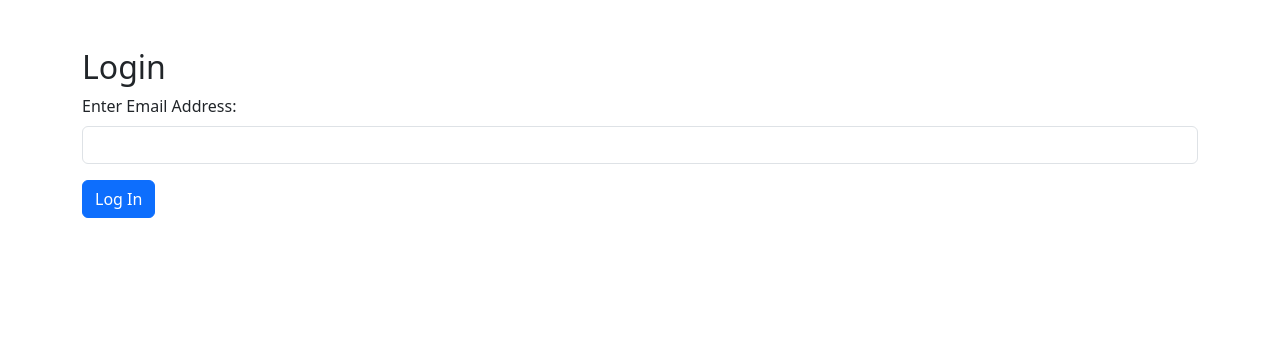
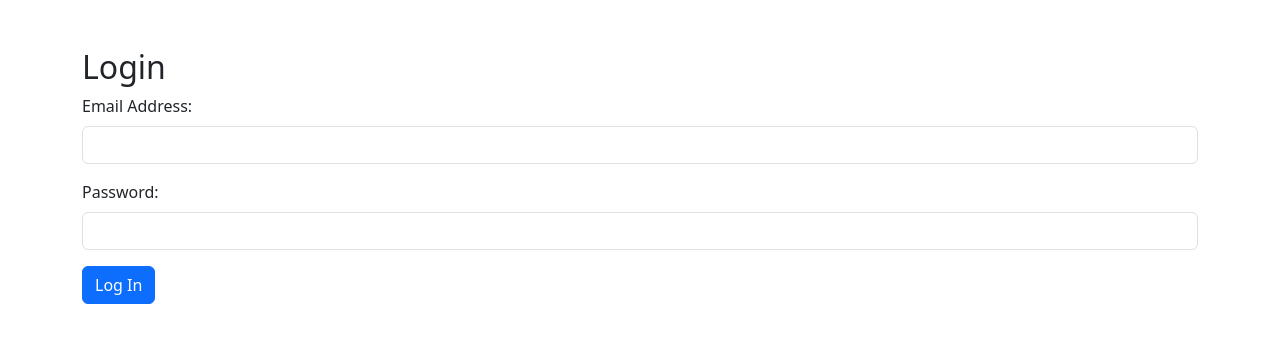
Before and after one commit to TraseRRR98/BMCC_Companion_app, a PHP site: page /lib/login.php in a window 1280 px wide. Shown: the top 343 px of the page. Run offline with PHP 8.4, Linux system fonts and the light colour scheme.

Commit message:
Enhance login functionality with password verification, update logout redirection, and adjust profile page links

```diff
--- a/lib/login.php
+++ b/lib/login.php
@@ -10,25 +10,31 @@ if (isset($_SESSION['logout_message'])) {
 }
 
 // Handle form submission
-if ($_SERVER['REQUEST_METHOD'] == 'POST' && isset($_POST['email'])) {
+if ($_SERVER['REQUEST_METHOD'] == 'POST' && isset($_POST['email']) && isset($_POST['password'])) {
     $email = $_POST['email'];
+    $password = $_POST['password'];
 
-    // Check if the email exists in the database
-    $sql = "SELECT user_id FROM users WHERE email = ?";
+    // Check if the email exists in the database and retrieve the plaintext password
+    $sql = "SELECT user_id, password FROM users WHERE email = ?";
     $stmt = $connection->prepare($sql);
     $stmt->bind_param("s", $email);
     $stmt->execute();
     $result = $stmt->get_result();
 
     if ($result->num_rows == 1) {
-        // Set the user ID in session
         $user = $result->fetch_assoc();
-        $_SESSION['user_id'] = $user['user_id'];
 
-        // Redirect to the original page or profile page if none is provided
-        $redirect_url = isset($_GET['redirect']) ? $_GET['redirect'] : 'profile.php';
-        header("Location: " . $redirect_url);
-        exit;
+        // Plaintext password check
+        if ($password === $user['password']) {
+            // Password is correct, set the user ID in session
+            $_SESSION['user_id'] = $user['user_id'];
+
+            // Redirect to control panel
+            header("Location: ../control_panel/control_panel.html");
+            exit;
+        } else {
+            $error = "Invalid password.";
+        }
     } else {
         $error = "Invalid email address.";
     }
@@ -60,8 +66,12 @@ $connection->close();
 
         <form method="POST" action="">
             <div class="mb-3">
-                <label for="email" class="form-label">Enter Email Address:</label>
+                <label for="email" class="form-label">Email Address:</label>
                 <input type="email" name="email" id="email" class="form-control" required>
+            </div>
+            <div class="mb-3">
+                <label for="password" class="form-label">Password:</label>
+                <input type="password" name="password" id="password" class="form-control" required>
             </div>
             <button type="submit" class="btn btn-primary">Log In</button>
         </form>
--- a/lib/logout.php
+++ b/lib/logout.php
@@ -7,6 +7,6 @@ session_unset();
 session_destroy();
 
 // Redirect to login page
-header("Location: login.php");
+header("Location: ../lib/login.php");
 exit;
 ?>
```
Also changed, not shown: profile/profile.php (+4 -4 lines).
